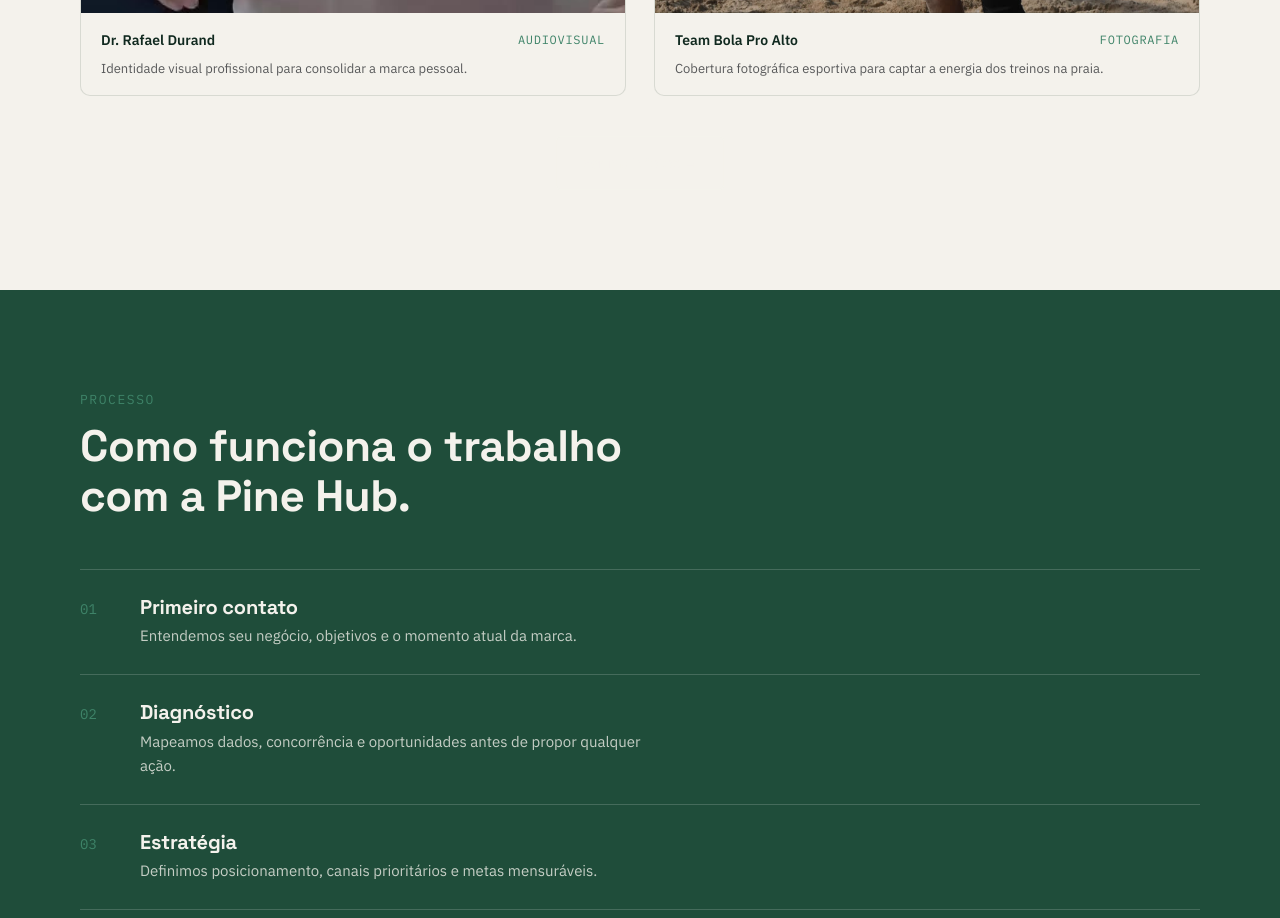
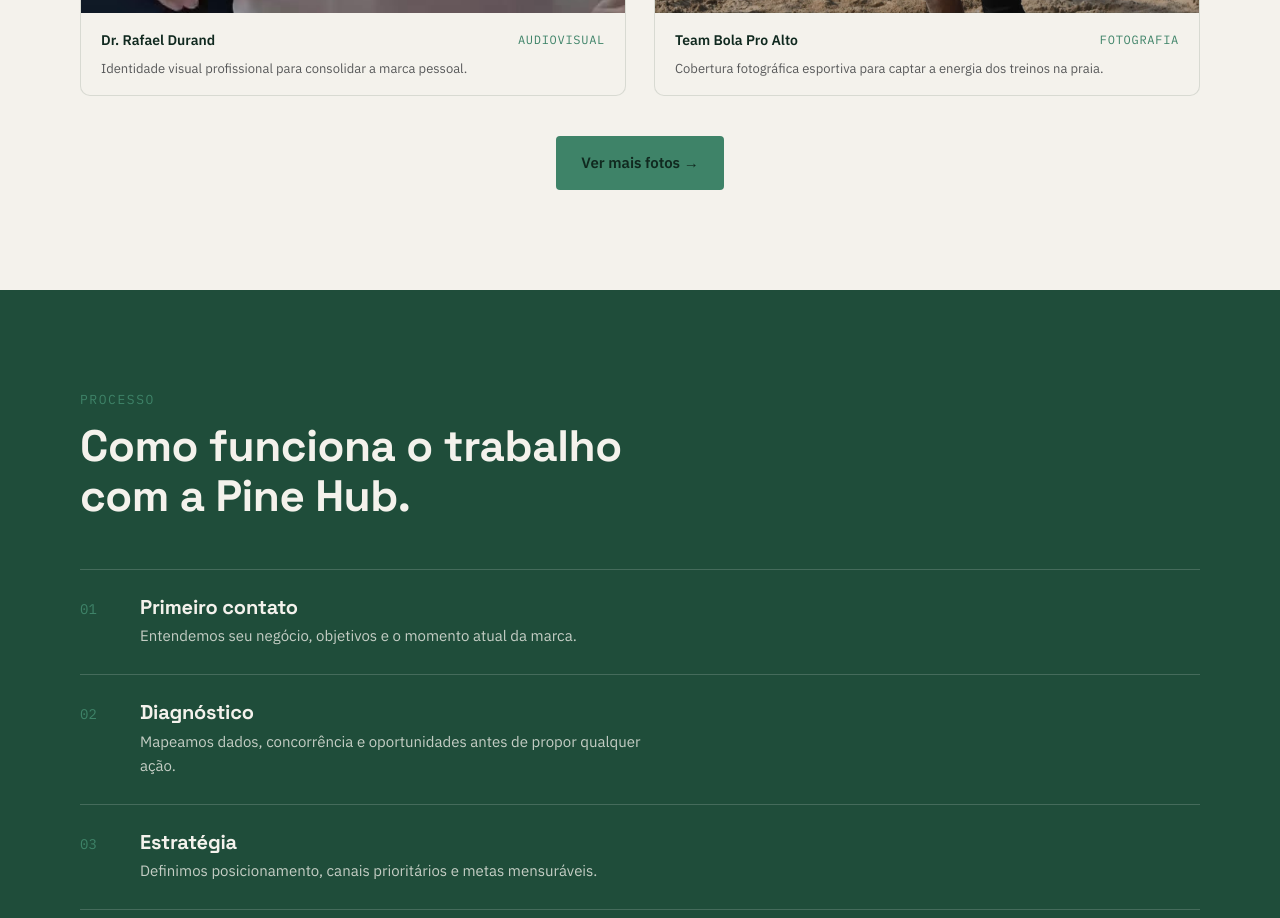
Before and after one commit to kaiopamorim-droid/pinehubsite, a React (Vite) app in the folder pinehub-landing/: page / in a window 1280 px wide. Shown: the part 4860-5778 px from the top of the page. Built offline with nearby package versions, Linux system fonts and the light colour scheme; grey boxes are pictures that could not be loaded.

Commit message:
Botão 'Ver mais fotos' com estilo preenchido

```diff
--- a/pinehub-landing/src/components/Portfolio.jsx
+++ b/pinehub-landing/src/components/Portfolio.jsx
@@ -81,7 +81,7 @@ export default function Portfolio() {
 
         <Reveal className="portfolio__more" delay={portfolioProjects.length * 70}>
           <a
-            className="btn btn--ghost"
+            className="btn btn--primary"
             href={site.photosGalleryUrl}
             target="_blank"
             rel="noopener noreferrer"
```
